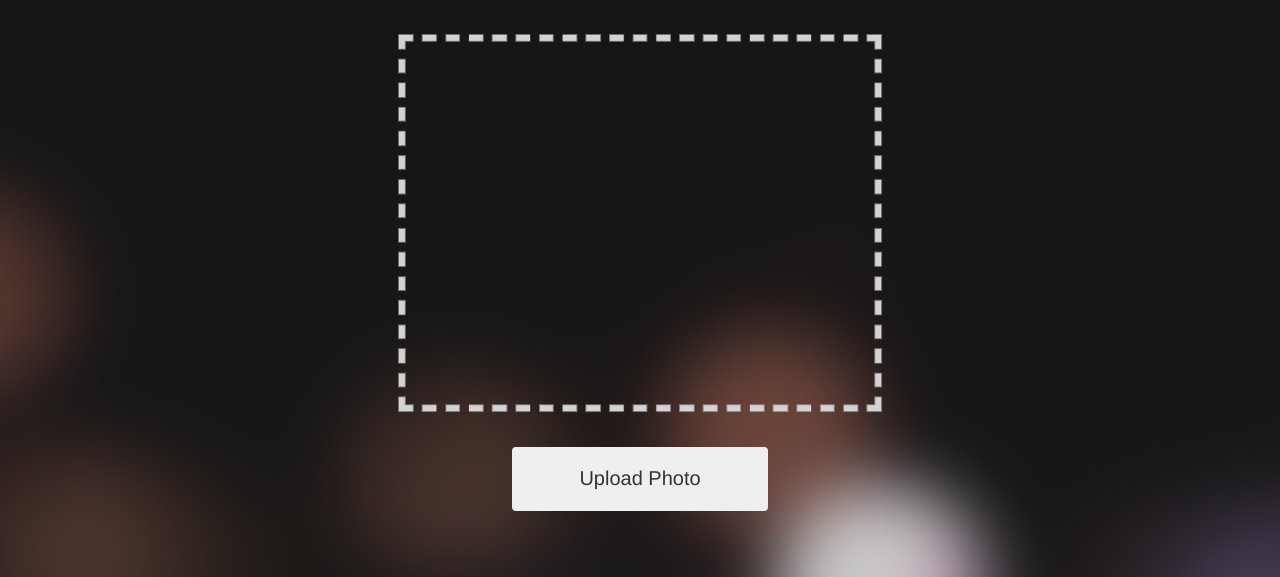
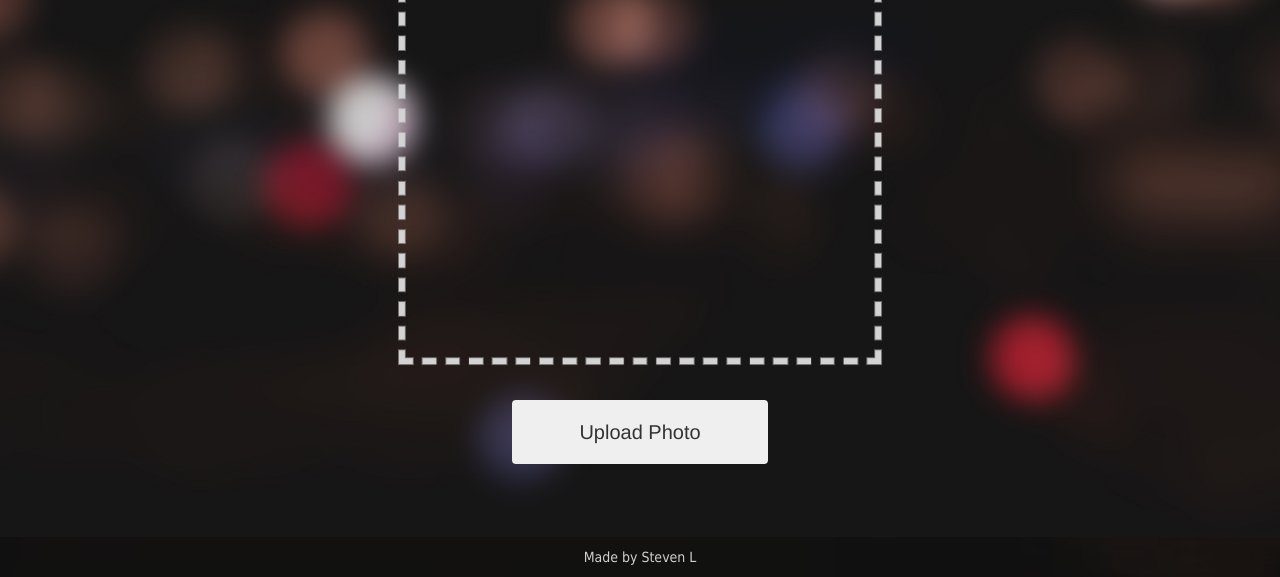
Before and after one commit to steven-lm/Censor, a Flask app: page / in a window 1280 px wide. Shown: the part 223-800 px from the top of the page. Run offline with Flask 2, Linux system fonts and the light colour scheme; some libraries are stand-ins or nearby versions.

Commit message:
added footer

```diff
--- a/app.py
+++ b/app.py
@@ -14,7 +14,6 @@ import sys
 import time
 import uuid
 import requests
-from urllib.parse import urlparse
 from io import BytesIO
 from PIL import Image, ImageDraw, ImageFilter
 from azure.cognitiveservices.vision.face import FaceClient
--- /dev/null
+++ b/requirements.txt.txt
@@ -0,0 +1,5 @@
+Flask
+requests
+PIL
+azure.cognitiveservices.vision.face
+azure.cognitiveservices.vision.face.models
--- a/static/main.css
+++ b/static/main.css
@@ -1,42 +1,23 @@
 
 body {
     background-image: url("/static/background.jpg");
-}
-#menu {
-    height: 40px;
-    background-color: rgba(0, 0, 0, 0.3);
-}
-
-#menu ul {
-    list-style-type: none;
-    white-space: nowrap;
-    margin-top: 8px;
-}
-
-#menu li {
-    color: lightblue;
-    font-size: 16px;
-    font-family: "Tahoma";
-    margin-right: 40px;
-    display: inline;
-}
-
-#menu li.selected {
-    color: white;
+    background-repeat: no-repeat;
+    background-attachment: fixed;
+    background-size: cover;
 }
 
 #banner {
-    background-image: url("/static/banner.jpg");
+    height: 175px;
+    background-image: url("/static/banner.png");
     background-repeat: no-repeat;
-    background-color: #96dfee;
     background-size: cover;
-    /*margin-bottom: 32px;*/
 }
 
 h1 {
     color: rgb(243, 243, 243);
     font-size: 80pt;
     font-family: "Tahoma";
+    margin-top: 0px;
     text-shadow: 4px 4px 16px black;
 }
 
@@ -73,3 +54,15 @@ h3 {
     display: block;
     margin: 32px auto;
 }
+
+.footer {
+    position: fixed;
+    background-image: url("/static/banner.png");
+    bottom: 0;
+    width: 100%;
+    height: 5%;
+    color: rgba(255, 255, 255, 0.8);
+    text-align: center;
+    padding: 10px;
+    font-family: "Tahoma";
+  }
--- a/templates/index.html
+++ b/templates/index.html
@@ -12,7 +12,7 @@
         <div id="banner">
             <div class="container text-center">
                 <h1>censor</h1>
-                <h3>Upload a photo with faces to blur them out</h3>
+                <h3>Blur out faces in photos</h3>
             </div>
         </div>
 
@@ -75,5 +75,9 @@
             <input type="submit" id="submit-button" value="Upload">
         </div>
 
+        <div class="footer">
+            <p>Made by Steven L</p>
+        </div>
+
     </body>
 </html>
```
Also changed, not shown: preview.JPG (added).
